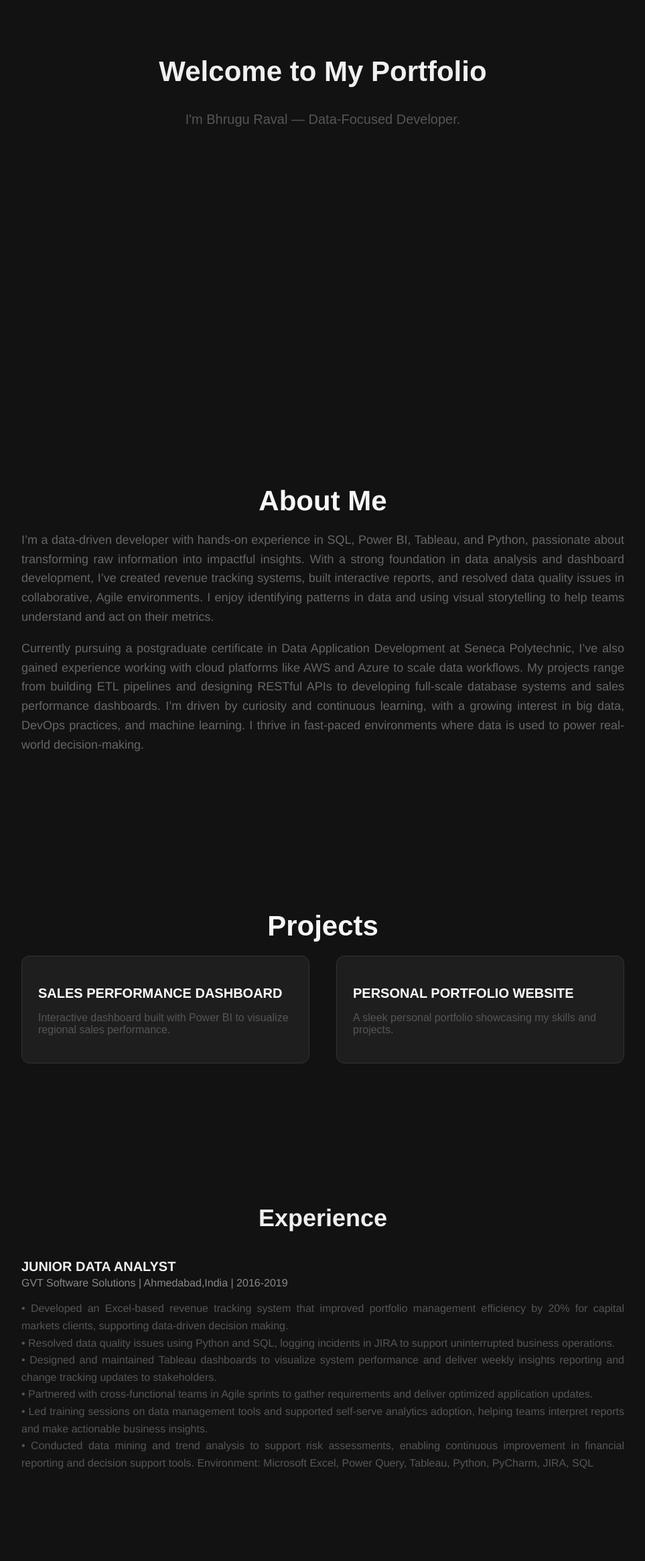
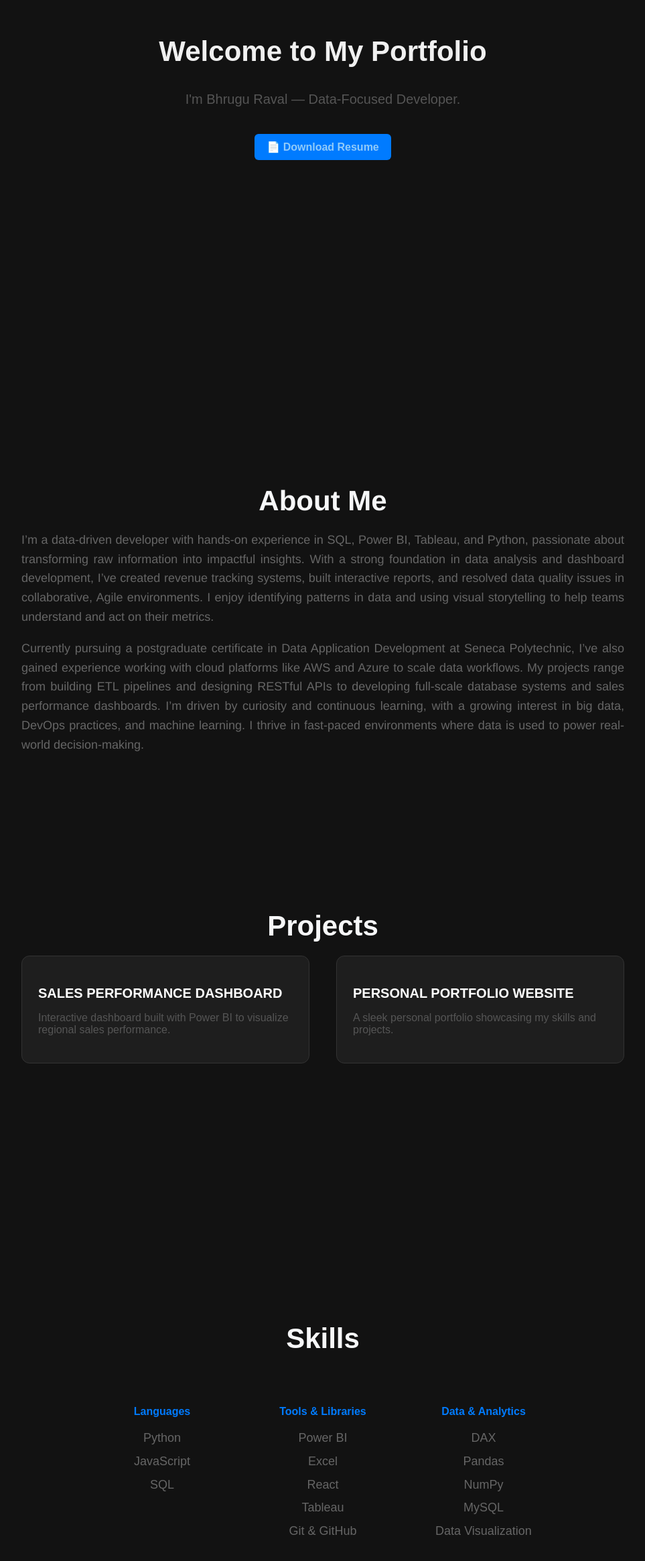
Before and after one commit to bhrugu1/portfolio, a React (Create React App) app: page / in a window 1280 px wide. Shown: the part 403-2734 px from the top of the page at 67% size, without its empty margins (158-1121 px from the left). Built offline with nearby package versions, Linux system fonts and the light colour scheme.

Commit message:
projects fix

```diff
--- a/src/App.js
+++ b/src/App.js
@@ -6,6 +6,7 @@ import Header from './components/header';
 import Home from './components/Home';
 import About from './components/About';
 import Projects from './components/Projects';
+import Skills from './components/Skills';
 import Experience from './components/Experience';
 import Contact from './components/Contact';
 import Footer from './components/Footer';
@@ -23,6 +24,7 @@ function App() {
                 <Home />
                 <About />
                 <Projects />
+                <Skills />
                 <Experience />
                 <Contact />
               </>
--- a/src/components/Home.css
+++ b/src/components/Home.css
@@ -17,3 +17,18 @@
   font-size: 20px;
   color: #555;
 }
+.resume-button {
+  display: inline-block;
+  margin-top: 20px;
+  padding: 10px 18px;
+  font-weight: bold;
+  color: white;
+  background-color: #007bff;
+  border-radius: 6px;
+  text-decoration: none;
+  transition: background-color 0.3s ease;
+}
+
+.resume-button:hover {
+  background-color: #0056b3;
+}
--- a/src/components/Home.js
+++ b/src/components/Home.js
@@ -6,6 +6,15 @@ function Home() {
     <section id="home" className="section">
       <h1>Welcome to My Portfolio</h1>
       <p>I'm Bhrugu Raval — Data-Focused Developer.</p>
+
+      <a
+        href="/Bhrugu_Raval_Resume.pdf"
+        target="_blank"
+        rel="noopener noreferrer"
+        className="resume-button"
+      >
+        📄 Download Resume
+      </a>
     </section>
   );
 }
--- a/src/components/ProjectDetails.js
+++ b/src/components/ProjectDetails.js
@@ -5,58 +5,160 @@ import './ProjectDetails.css';
 const projectData = {
   'sales-dashboard': {
   title: 'Sales Performance Dashboard',
-    description: `The Sales Performance Dashboard is an interactive and visually-driven analytics solution built in Power BI, designed for a fictional supermarket business to analyze and monitor sales and profit performance across multiple dimensions. It leverages DAX formulas and Excel-based data modeling to present real-time insights into key sales metrics.
+  description: `I was tasked with transforming raw transactional data from a supermarket into a fully interactive Sales Performance Dashboard using Power BI. The goal was to enable stakeholders to monitor key performance indicators (KPIs), analyze trends, and make informed decisions about sales strategies.
 
-The dashboard highlights total sales, total profit, and profit percentage at a glance, followed by detailed visual breakdowns including:
-- Monthly performance comparison of sales and profit
-- Top-selling products and their contribution to revenue
-- Sales distribution by type (Online, Wholesale, Direct)
-- Payment method breakdown
-- Daily sales trend analysis
+The dashboard provides:
+- A high-level summary of sales, profit, and growth
+- Dynamic visualizations for monthly and yearly trends
+- Filtering by region, product category, payment method, and more
+- Tools to identify underperforming products or peak sale periods
 
-It features fully interactive slicers for year, month, sale type, and payment mode, allowing end users to filter and drill into the data instantly. Designed with a clean dark theme and clear KPIs, the dashboard helps stakeholders quickly identify sales trends, product performance, and operational focus areas.
+This project demonstrates strong skills in data modeling, DAX calculations, and dashboard storytelling for business impact.`,
 
-This project demonstrates skills in data modeling, DAX calculations, and dashboard storytelling, making it ideal for business users looking to make data-informed decisions.`,
   features: [
-      'Built using Power BI and Excel with real sales data',
-      'Tracked KPIs such as total revenue, monthly trends, and top-selling products',
-      'Used DAX to calculate dynamic metrics and year-over-year growth',
-      'Interactive visuals with slicers and drill-through pages',
-      'Designed for business users to make informed decisions quickly'
+    'YoY Sales and Revenue Growth visualizations',
+    'Category-wise performance breakdown',
+    'Time-based filtering and dynamic comparisons',
+    'Top & bottom 10 performing product insights',
+    'Regional sales heat maps and KPIs'
   ],
+
   technologies: [
     'Power BI',
     'DAX',
     'Excel',
+    'Data Modeling',
     'Data Visualization',
-      'KPI Dashboards',
-      'Data Analysis'
+    'KPI Dashboards'
   ],
-    screenshots: ['/images/FinalScreenshot.png', '/images/otherproject.png'], // Add these to public/images
+
+  screenshots: ['/images/FinalScreenshot.png', '/images/otherproject.png'],
+
+  challenges: [
+    {
+      title: 'Complex Relationships in the Data',
+      solution: 'Used Power BI’s model view and USERELATIONSHIP() in DAX to handle multiple date fields and ensure accurate relationships.'
     },
+    {
+      title: 'Inconsistent Date Formats',
+      solution: 'Used Power Query Editor to clean and standardize formats across all data sources.'
+    },
+    {
+      title: 'Performance Optimization',
+      solution: 'Optimized DAX formulas and avoided volatile functions to improve dashboard load speed.'
+    }
+  ],
+
+  outcome: `The dashboard helped business stakeholders reduce manual reporting efforts and make quicker data-driven decisions. It supported better visibility into sales performance and allowed for targeted business improvements.`
+},
+
+//   'sales-dashboard': {
+//     title: 'Sales Performance Dashboard',
+//     description: `The Sales Performance Dashboard is an interactive and visually-driven analytics solution built in Power BI, designed for a fictional supermarket business to analyze and monitor sales and profit performance across multiple dimensions. It leverages DAX formulas and Excel-based data modeling to present real-time insights into key sales metrics.
+
+// The dashboard highlights total sales, total profit, and profit percentage at a glance, followed by detailed visual breakdowns including:
+// - Monthly performance comparison of sales and profit
+// - Top-selling products and their contribution to revenue
+// - Sales distribution by type (Online, Wholesale, Direct)
+// - Payment method breakdown
+// - Daily sales trend analysis
+
+// It features fully interactive slicers for year, month, sale type, and payment mode, allowing end users to filter and drill into the data instantly. Designed with a clean dark theme and clear KPIs, the dashboard helps stakeholders quickly identify sales trends, product performance, and operational focus areas.
+
+// This project demonstrates skills in data modeling, DAX calculations, and dashboard storytelling, making it ideal for business users looking to make data-informed decisions.`,
+//     features: [
+//       'Built using Power BI and Excel with real sales data',
+//       'Tracked KPIs such as total revenue, monthly trends, and top-selling products',
+//       'Used DAX to calculate dynamic metrics and year-over-year growth',
+//       'Interactive visuals with slicers and drill-through pages',
+//       'Designed for business users to make informed decisions quickly'
+//     ],
+//     technologies: [
+//       'Power BI',
+//       'DAX',
+//       'Excel',
+//       'Data Visualization',
+//       'KPI Dashboards',
+//       'Data Analysis'
+//     ],
+//     screenshots: ['/images/FinalScreenshot.png', '/images/otherproject.png'], // Add these to public/images
+//   },
+  // 'restaurant-db': {
+  //   title: 'Personal Portfolio Website',
+  //   description: 'A responsive React-based personal portfolio website designed to showcase my projects, skills, and experience. The site features smooth scroll navigation, dark mode toggle, project routing with React Router, and a contact form powered by EmailJS — all optimized for both desktop and mobile devices. It is deployed live on Vercel and integrates with GitHub for continuous deployment.',
+  //   features: [
+  //     'Built with React and React Router',
+  //     'Responsive design with smooth scroll navigation',
+  //     'Dark mode toggle with state management',
+  //     'EmailJS integration for contact form',
+  //     'Project detail pages using dynamic routing',
+  //     'Deployed on Vercel with GitHub CI/CD',
+  //   ],
+  //   technologies: [
+  //     'React',
+  //     'React Router',
+  //     'CSS',
+  //     'EmailJS',
+  //     'Git & GitHub',
+  //     'Vercel'
+  //   ],
+  //   liveDemo: 'https://portfolio-bhrugu1s-projects.vercel.app/',       // 👈 replace with your real URL
+  //   githubRepo: 'https://github.com/bhrugu1/portfolio'
+  //   //screenshots: ['/images/restaurant1.png'],
+  // },
   'restaurant-db': {
   title: 'Personal Portfolio Website',
-    description: 'A responsive React-based personal portfolio website designed to showcase my projects, skills, and experience. The site features smooth scroll navigation, dark mode toggle, project routing with React Router, and a contact form powered by EmailJS — all optimized for both desktop and mobile devices. It is deployed live on Vercel and integrates with GitHub for continuous deployment.',
+  description: `This project is my personal developer portfolio built with React to showcase my work, skills, and contact information. It serves as a centralized hub for recruiters, employers, and collaborators to learn more about me and explore my projects in detail.
+
+The website features:
+- A modern, responsive UI with smooth scroll navigation
+- Dynamic project detail pages using React Router
+- Dark mode toggle with saved preferences
+- Contact form integration using EmailJS
+- Hosted on Vercel with continuous deployment from GitHub
+
+It reflects my skills in frontend development, React component design, and clean UI/UX principles, and is optimized for both desktop and mobile users.`,
+
   features: [
-      'Built with React and React Router',
-      'Responsive design with smooth scroll navigation',
-      'Dark mode toggle with state management',
-      'EmailJS integration for contact form',
+    'Responsive React SPA with mobile-first design',
+    'Dark/light theme toggle with saved preferences',
     'Project detail pages using dynamic routing',
-      'Deployed on Vercel with GitHub CI/CD',
+    'EmailJS-powered contact form',
+    'Live deployment on Vercel with GitHub CI/CD',
+    'SEO-friendly with clean meta structure'
   ],
+
   technologies: [
     'React',
     'React Router',
     'CSS',
     'EmailJS',
     'Git & GitHub',
-      'Vercel'
+    'Vercel',
+    'HTML5',
+    'JavaScript'
   ],
-    liveDemo: 'https://portfolio-bhrugu1s-projects.vercel.app/',       // 👈 replace with your real URL
+
+  challenges: [
+    {
+      title: 'Routing Dynamic Content',
+      solution: 'Used React Router to handle individual project detail pages based on URL parameters.'
+    },
+    {
+      title: 'Dark Mode Implementation',
+      solution: 'Used React state and `localStorage` to persist the user’s theme preference across sessions.'
+    },
+    {
+      title: 'Form Submission Without Backend',
+      solution: 'Integrated EmailJS to handle contact form messages without building a custom server.'
+    }
+  ],
+
+  outcome: `The portfolio helped me present my development work in a clean and professional way, supported job applications, and received positive feedback from peers and recruiters. It stands as a strong reflection of my personal brand and frontend skills.`,
+
+  liveDemo: 'https://portfolio-bhrugu1s-projects.vercel.app/',
   githubRepo: 'https://github.com/bhrugu1/portfolio'
-    //screenshots: ['/images/restaurant1.png'],
-  },
+}
 };
 
 function ProjectDetail() {
@@ -93,6 +195,27 @@ function ProjectDetail() {
         </div>
       )}
 
+      {project.challenges && (
+  <div className="challenges">
+    <h3>Challenges & Solutions</h3>
+    <ul>
+      {project.challenges.map((item, index) => (
+        <li key={index}>
+          <strong>{item.title}:</strong> {item.solution}
+        </li>
+      ))}
+    </ul>
+  </div>
+)}
+
+{project.outcome && (
+  <div className="outcome">
+    <h3>Outcome</h3>
+    <p>{project.outcome}</p>
+  </div>
+)}
+
+
       <div className="project-links">
         {project.liveDemo && (
           <a href={project.liveDemo} target="_blank" rel="noopener noreferrer" className="project-button">
--- /dev/null
+++ b/src/components/Skills.css
@@ -0,0 +1,36 @@
+.skills-grid {
+  display: flex;
+  gap: 40px;
+  flex-wrap: wrap;
+  margin-top: 20px;
+}
+
+.skills-grid div {
+  flex: 1;
+  min-width: 200px;
+}
+
+.skills-grid h4 {
+  margin-bottom: 8px;
+  color: #007bff;
+}
+
+.skills-grid ul {
+  list-style: none;
+  padding-left: 0;
+}
+
+.skills-grid li {
+  margin-bottom: 6px;
+  font-size: 18px;
+  line-height: 1.6;
+  color: #666;
+}
+
+/* Match "Skills" heading to "About Me" heading */
+#skills h2 {
+  font-size: 42px;
+  font-weight: bold;
+  text-align: center;
+  color: #f6f7f8;
+}
--- /dev/null
+++ b/src/components/Skills.js
@@ -0,0 +1,45 @@
+import React from 'react';
+import './Skills.css';
+
+function Skills() {
+  return (
+    <section id="skills" className="section skills">
+      <h2>Skills</h2>
+
+      <div className="skills-grid">
+        <div>
+          <h4>Languages</h4>
+          <ul>
+            <li>Python</li>
+            <li>JavaScript</li>
+            <li>SQL</li>
+          </ul>
+        </div>
+
+        <div>
+          <h4>Tools & Libraries</h4>
+          <ul>
+            <li>Power BI</li>
+            <li>Excel</li>
+            <li>React</li>
+            <li>Tableau</li>
+            <li>Git & GitHub</li>
+          </ul>
+        </div>
+
+        <div>
+          <h4>Data & Analytics</h4>
+          <ul>
+            <li>DAX</li>
+            <li>Pandas</li>
+            <li>NumPy</li>
+            <li>MySQL</li>
+            <li>Data Visualization</li>
+          </ul>
+        </div>
+      </div>
+    </section>
+  );
+}
+
+export default Skills;
--- a/src/components/header.js
+++ b/src/components/header.js
@@ -93,8 +93,10 @@ const handleHomeClick = () => {
   <Link to="/" onClick={handleHomeClick}>Home</Link>
   <Link to="/" onClick={() => setTimeout(() => document.getElementById('about')?.scrollIntoView({ behavior: 'smooth' }), 100)}>About</Link>
   <Link to="/" onClick={() => setTimeout(() => document.getElementById('projects')?.scrollIntoView({ behavior: 'smooth' }), 100)}>Projects</Link>
+  <Link to="/" onClick={() => setTimeout(() => document.getElementById('skills')?.scrollIntoView({ behavior: 'smooth' }), 100)}>Skills</Link>
   <Link to="/" onClick={() => setTimeout(() => document.getElementById('experience')?.scrollIntoView({ behavior: 'smooth' }), 100)}>Experience</Link>
   <Link to="/" onClick={() => setTimeout(() => document.getElementById('contact')?.scrollIntoView({ behavior: 'smooth' }), 100)}>Contact</Link>
+
   <a
     href="#"
     className="dark-toggle"
```
Also changed, not shown: src/components/ProjectDetails.css (+21 -0 lines), 1 other file (tests, documents, lock files or other folders). Lines whose indentation alone changed are shown as unchanged.
